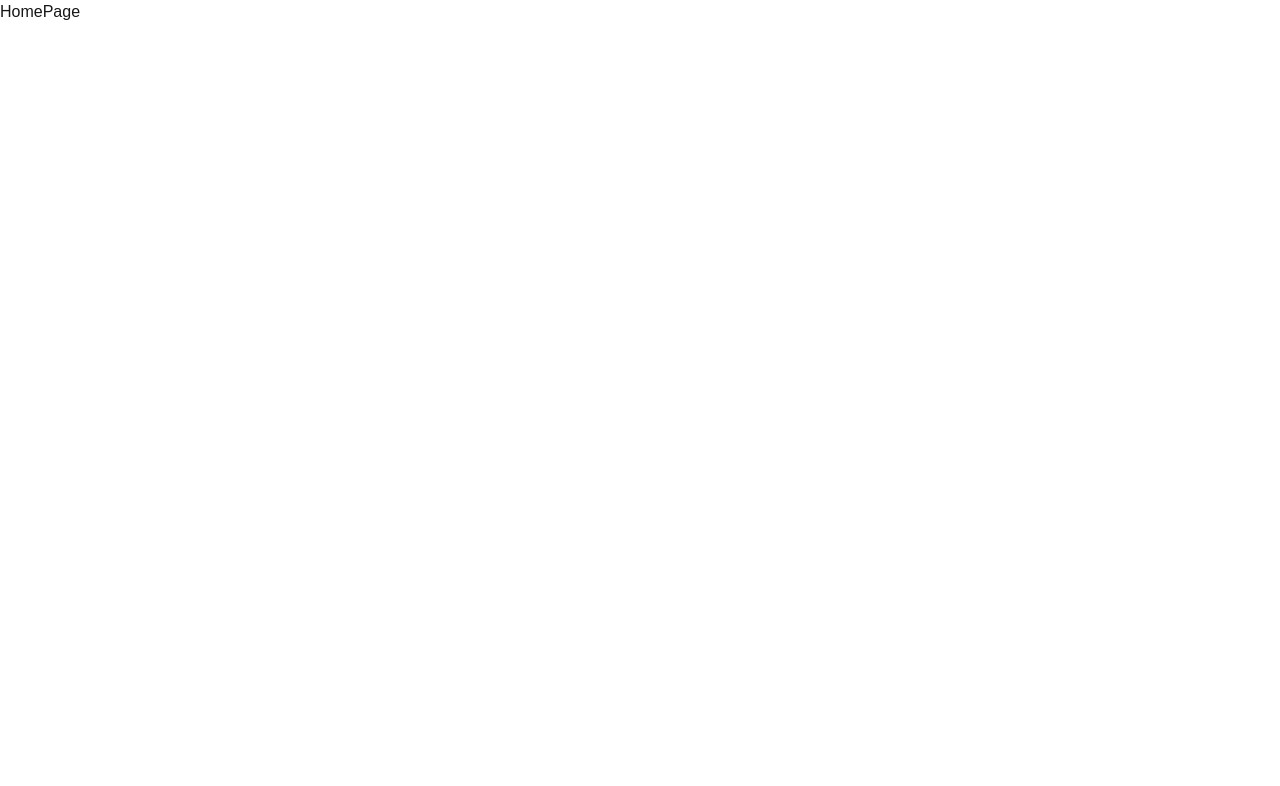
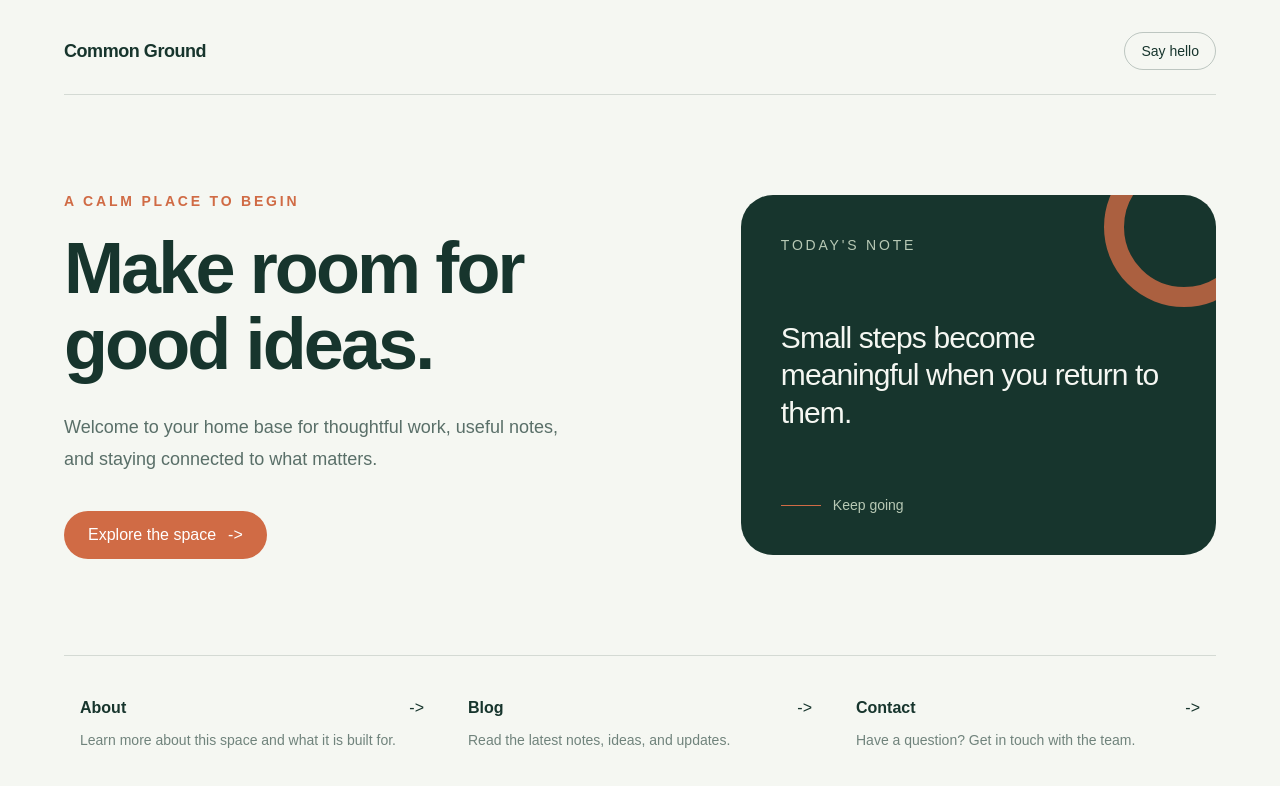
Before and after one commit to Shaurya9935/sample-project, a Next.js app: page /home in a window 1280 px wide. Shown: the top 786 px of the page. Built offline with nearby package versions, Linux system fonts and the light colour scheme.

Commit message:
Enhance HomePage component with improved layout, navigation links, and engaging content

```diff
--- a/app/home/page.tsx
+++ b/app/home/page.tsx
@@ -1,9 +1,90 @@
-import React from 'react'
+const links = [
+  {
+    href: "/about",
+    label: "About",
+    description: "Learn more about this space and what it is built for.",
+  },
+  {
+    href: "/blog",
+    label: "Blog",
+    description: "Read the latest notes, ideas, and updates.",
+  },
+  {
+    href: "/contact",
+    label: "Contact",
+    description: "Have a question? Get in touch with the team.",
+  },
+]
 
-const HomePage = () => {
+export default function HomePage() {
   return (
-    <div>HomePage</div>
+    <main className="min-h-screen bg-[#f5f7f2] px-6 py-8 text-[#17352d] sm:px-10 lg:px-16">
+      <div className="mx-auto flex min-h-[calc(100vh-4rem)] max-w-6xl flex-col">
+        <header className="flex items-center justify-between border-b border-[#17352d]/15 pb-6">
+          <a className="text-lg font-semibold tracking-tight" href="/home">
+            Common Ground
+          </a>
+          <a
+            className="rounded-full border border-[#17352d]/25 px-4 py-2 text-sm font-medium transition-colors hover:bg-[#17352d] hover:text-[#f5f7f2]"
+            href="/contact"
+          >
+            Say hello
+          </a>
+        </header>
+
+        <section className="grid flex-1 items-center gap-12 py-16 lg:grid-cols-[1.1fr_0.9fr] lg:gap-24">
+          <div>
+            <p className="mb-5 text-sm font-semibold uppercase tracking-[0.2em] text-[#d06b45]">
+              A calm place to begin
+            </p>
+            <h1 className="max-w-3xl text-5xl font-semibold leading-[1.05] tracking-[-0.04em] sm:text-7xl">
+              Make room for good ideas.
+            </h1>
+            <p className="mt-7 max-w-lg text-lg leading-8 text-[#17352d]/70">
+              Welcome to your home base for thoughtful work, useful notes, and
+              staying connected to what matters.
+            </p>
+            <a
+              className="mt-9 inline-flex rounded-full bg-[#d06b45] px-6 py-3 font-medium text-white transition-transform hover:-translate-y-0.5"
+              href="/about"
+            >
+              Explore the space <span className="ml-3" aria-hidden="true">-&gt;</span>
+            </a>
+          </div>
+
+          <div className="relative overflow-hidden rounded-[2rem] bg-[#17352d] p-8 text-[#f5f7f2] sm:p-10">
+            <div className="absolute -right-12 -top-12 h-40 w-40 rounded-full border-[20px] border-[#d06b45]/80" />
+            <div className="relative">
+              <p className="text-sm uppercase tracking-[0.2em] text-[#b8c9b5]">Today&apos;s note</p>
+              <p className="mt-16 max-w-sm text-3xl leading-tight tracking-[-0.03em]">
+                Small steps become meaningful when you return to them.
+              </p>
+              <div className="mt-16 flex items-center gap-3 text-sm text-[#b8c9b5]">
+                <span className="h-px w-10 bg-[#d06b45]" />
+                Keep going
+              </div>
+            </div>
+          </div>
+        </section>
+
+        <nav className="grid gap-3 border-t border-[#17352d]/15 pt-6 sm:grid-cols-3">
+          {links.map((link) => (
+            <a
+              key={link.href}
+              className="group rounded-2xl p-4 transition-colors hover:bg-white"
+              href={link.href}
+            >
+              <div className="flex items-center justify-between">
+                <h2 className="font-semibold">{link.label}</h2>
+                <span className="transition-transform group-hover:translate-x-1" aria-hidden="true">-&gt;</span>
+              </div>
+              <p className="mt-2 max-w-xs text-sm leading-6 text-[#17352d]/60">
+                {link.description}
+              </p>
+            </a>
+          ))}
+        </nav>
+      </div>
+    </main>
   )
 }
-
-export default HomePage
```
